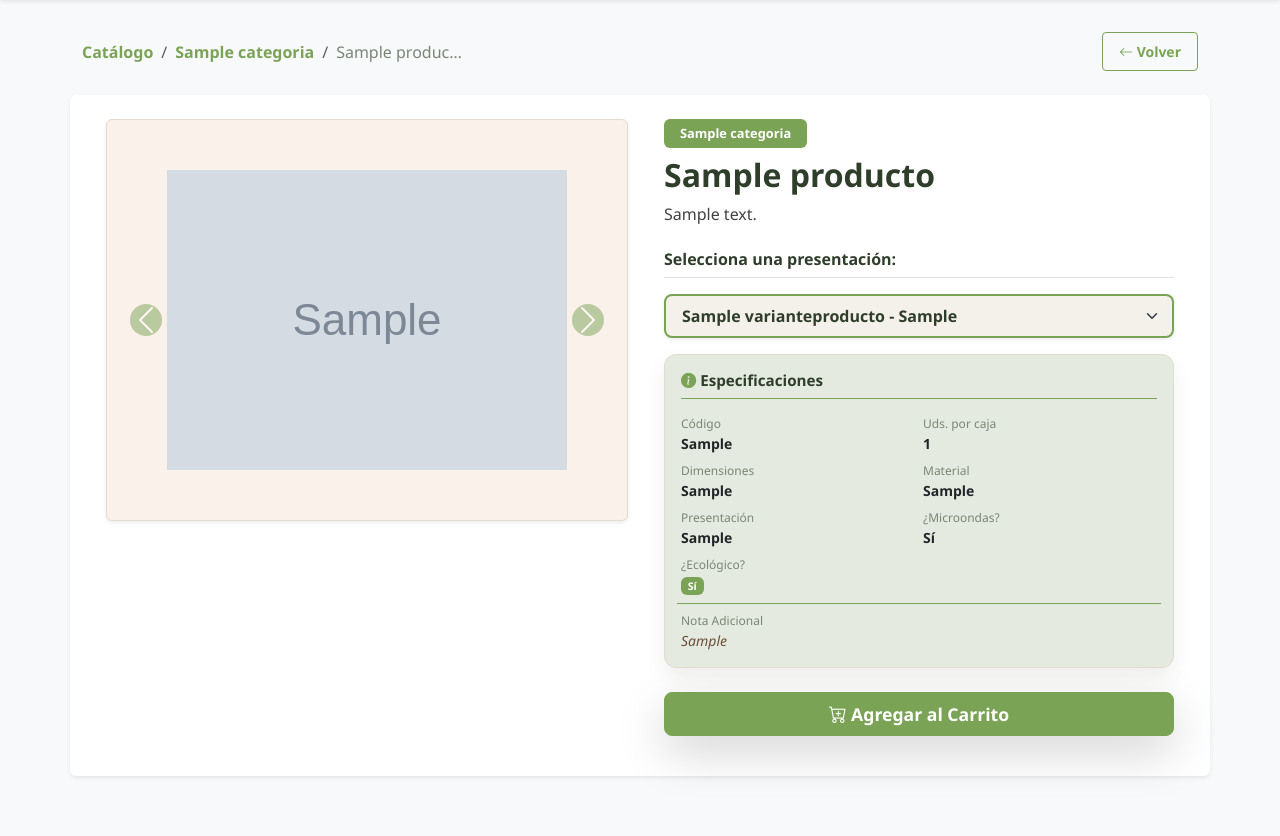
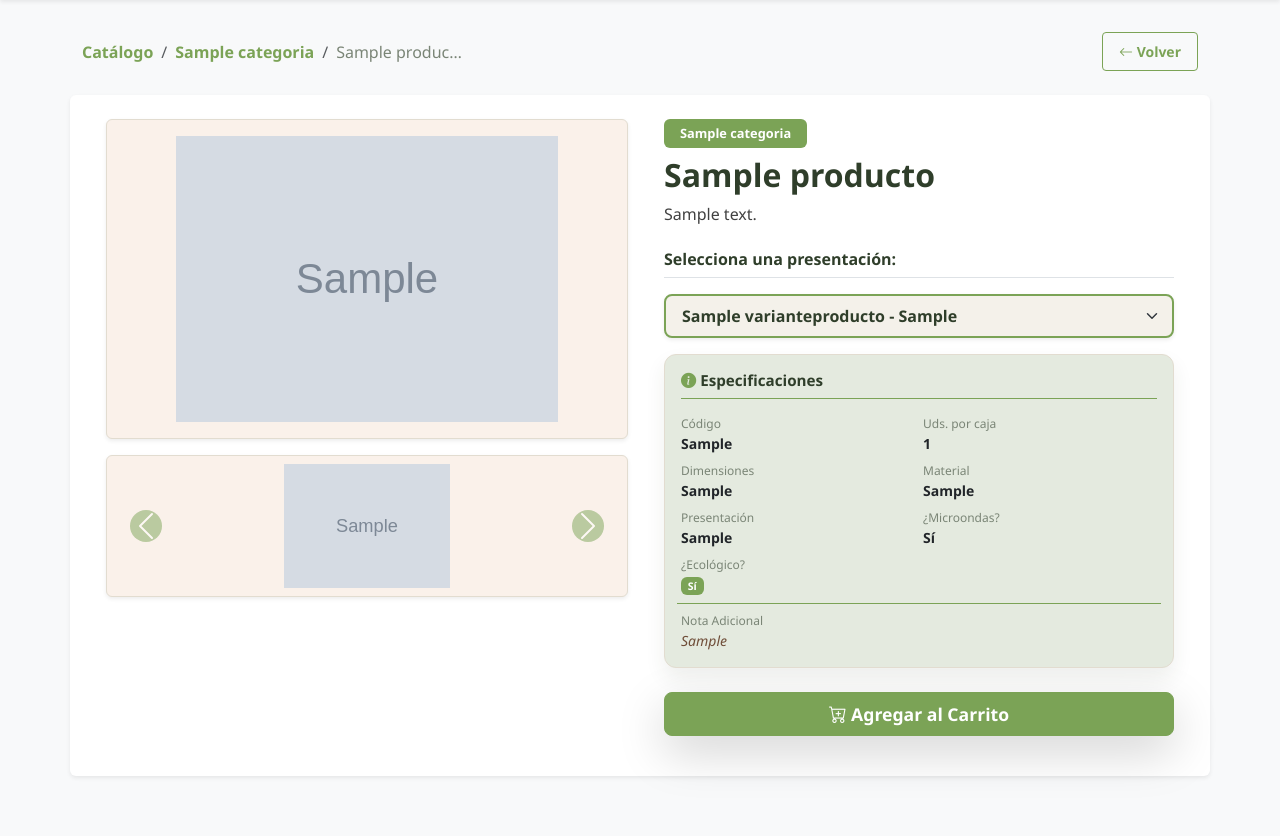
Before and after one commit to AnguitaMatias/hunarpack-b2b, a Django app: page /producto/1 in a window 1280 px wide. Shown: the part 85-921 px from the top of the page. Run offline with Django 5.2, Linux system fonts and the light colour scheme; tables that the repository leaves empty hold one stand-in row (values such as "Sample post"); grey boxes marked "Sample" are stand-in pictures.

Commit message:
Correción a comportamiento de las imagenes de los peroducto y sus variatnes

```diff
--- a/catalogo/templates/catalogo/auth/password_reset_done.html
+++ b/catalogo/templates/catalogo/auth/password_reset_done.html
@@ -4,7 +4,7 @@
 <div class="container d-flex justify-content-center align-items-center" style="min-height: 75vh;">
     <div class="card shadow-lg border-0 text-center" style="width: 100%; max-width: 500px;">
         <div class="card-body p-4 p-sm-5">
-            <div class="bg-success bg-opacity-10 rounded-circle d-inline-flex align-items-center justify-content-center mb-4" style="width: 90px; height: 90px;">
+            <div class="bg-light bg-opacity-10 rounded-circle d-inline-flex align-items-center justify-content-center mb-4" style="width: 90px; height: 90px;">
                 <i class="bi bi-envelope-check display-4" style="color: #7BA356;"></i>
             </div>
             <h3 class="fw-bold text-dark mb-3">Correo Enviado</h3>
--- a/catalogo/templates/catalogo/auth/password_reset_form.html
+++ b/catalogo/templates/catalogo/auth/password_reset_form.html
@@ -24,8 +24,6 @@
 
 <div class="container d-flex justify-content-center align-items-center" style="min-height: 75vh;">
     <div class="card shadow-lg border-0" style="width: 100%; max-width: 450px;">
-
-        <!-- Padding responsivo -->
         <div class="card-body p-4 p-sm-5">
 
             <!-- Cabecera -->
@@ -48,7 +46,6 @@
                     <div class="input-group">
                         <span class="input-group-text bg-light border-end-0"><i
                                 class="bi bi-envelope text-secondary"></i></span>
-                        <!-- El input debe llamarse 'email' porque es el campo que espera PasswordResetView -->
                         <input type="email" name="email" class="form-control bg-light border-start-0 ps-0"
                             placeholder="tu@empresa.cl" required autofocus>
                     </div>
--- a/catalogo/templates/catalogo/client/detalle_producto.html
+++ b/catalogo/templates/catalogo/client/detalle_producto.html
@@ -55,40 +55,38 @@
     <div class="row bg-white p-3 p-md-4 rounded shadow-sm border-0">
         {# === CARRUSEL DE IMAGENES === #}
         <div class="col-md-6 mb-4">
-            <div class="carousel slide rounded overflow-hidden shadow-sm" id="carruselProducto" data-bs-ride="false" style="background-color: #FAF1EA; border: 1px solid #E2DCD0;">
-                <div class="carousel-inner carousel-img-container">
-                    {% if producto.imagen %}
-                    <div class="carousel-item active h-100">
-                        <div class="d-flex w-100 h-100 align-items-center justify-content-center p-2">
-                            <img src="{{ producto.imagen.url }}" alt="{{ producto.nombre }}" class="d-block img-fluid" style="max-height: 100%; object-fit: contain;">
-                        </div>
-                    </div>
-                    {% else %}
-                    <div class="carousel-item active h-100">
-                        <div class="d-flex w-100 h-100 align-items-center justify-content-center">
-                            <i class="bi bi-box-seam display-1 text-secondary opacity-25"></i>
-                        </div>
-                    </div>
-                    {% endif %}
-
-                    {# === IMAGENES ADICIONALES DE LAS VARIANTES === #}
+            {# Imagen principal de la variante seleccionada #}
+            <div class="rounded overflow-hidden shadow-sm p-3 mb-3 d-flex align-items-center justify-content-center" style="height: 320px; background-color: #FAF1EA; border: 1px solid #E2DCD0;">
+                <img src="" alt="{{ producto.nombre }} - HunarPack" id="img-principal-variante" class="img-fluid d-none" style="max-height: 100%; object-fit: contain;">
+                <div id="icono-sin-imagen" class="d-none">
+                    <i class="bi bi-box-seam display-1 text-secondary opacity-25"></i>
+                </div>
+            </div>
+            {# Carrusel con todas las imágenes extras #}
+            <div class="carousel slide rounded overflow-hidden shadow-sm" id="carruselProducto" data-bs-ride="false"
+                style="background-color: #FAF1EA; border: 1px solid #E2DCD0;">
+                <div class="carousel-inner" style="height: 140px;">
+                    {% with first_slide=True %}
                     {% for variante in variantes %}
                         {% for img in variante.imagenes_extra.all %}
-                        <div class="carousel-item h-100">
+                        <div class="carousel-item h-100 {% if forloop.parentloop.first and forloop.first %}active{% endif %}">
                             <div class="d-flex w-100 h-100 align-items-center justify-content-center p-2">
-                                <img src="{{ img.imagen.url }}" alt="Imagen extra" class="d-block img-fluid" style="max-height: 100%; object-fit: contain;">
+                                <img src="{{ img.imagen.url }}" alt="{{ producto.nombre }} - HunarPack" class="d-block img-fluid"
+                                    style="max-height: 100%; object-fit: contain;">
                             </div>
                         </div>
                         {% endfor %}
-                    {% endfor%}
+                    {% endfor %}
+                    {% endwith %}
                 </div>
 
-                {# Controles para el carrusel Movil #}
                 <button type="button" class="carousel-control-prev" data-bs-target="#carruselProducto" data-bs-slide="prev">
-                    <span class="carousel-control-prev-icon rounded-circle" aria-hidden="true" style="background-color: #7BA356; padding: 1rem;"></span>
+                    <span class="carousel-control-prev-icon rounded-circle" aria-hidden="true"
+                        style="background-color: #7BA356; width: 2rem; height: 2rem;"></span>
                 </button>
                 <button type="button" class="carousel-control-next" data-bs-target="#carruselProducto" data-bs-slide="next">
-                    <span class="carousel-control-next-icon rounded-circle" aria-hidden="true" style="background-color: #7BA356; padding: 1rem;"></span>
+                    <span class="carousel-control-next-icon rounded-circle" aria-hidden="true"
+                        style="background-color: #7BA356; width: 2rem; height: 2rem;"></span>
                 </button>
             </div>
         </div>
@@ -111,7 +109,9 @@
                 <div class="mb-3">
                     <select id="selector-variante" class="form-select form-select-lg mb-3 fw-bold shadow-sm fs-6" style="border: 2px solid #7BA356; color: #2F3E2A; background-color: #F4F1EA;">
                         {% for variante in variantes %}
-                        <option value="{{ variante.id }}" data-codigo="{{ variante.codigo }}"
+                        <option value="{{ variante.id }}"
+                            data-imagen="{% if variante.imagen_principal %}{{variante.imagen_principal.url}}{% elif producto.imagen %}{{ producto.imagen.url }}{% endif %}"
+                            data-codigo="{{ variante.codigo }}"
                             data-unidades="{{ variante.unidades_por_caja }}"
                             data-dimensiones="{{ variante.dimensiones|default:'No especificadas' }}"
                             data-material="{{ variante.material|default:'No especificado' }}"
@@ -121,7 +121,8 @@
                             data-nota="{{ variante.nota|default:'Sin notas adicionales' }}"
                             data-stock="{{ variante.stock_actual }}" {% if variante.stock_actual <= 0 %}disabled{% endif %}>
                             {{ variante.nombre_variante }} - {{ variante.codigo }}
-                            {% if variante.stock_actual <= 0 %}Agotado{% endif %} </option>
+                            {% if variante.stock_actual <= 0 %}Agotado{% endif %}
+                        </option>
                         {% endfor %}
                     </select>
                 </div>
@@ -183,6 +184,32 @@
     document.addEventListener('DOMContentLoaded', function() {
         const selector = document.getElementById('selector-variante');
         const btnAgregar = document.getElementById('btn-agregar-detalle');
+        const imgPrincipal = document.getElementById('img-principal-variante');
+        const iconoSinImagen = document.getElementById('icono-sin-imagen');
+        const carruselEl = document.getElementById('carruselProducto');
+
+        if (carruselEl) {
+            const slides = carruselEl.querySelectorAll('.carousel-item');
+            if (slides.length > 0 && !carruselEl.querySelector('.carousel-item.active')) {
+                slides[0].classList.add('active');
+            } else if (slides.length === 0) {
+                carruselEl.classList.add('d-none');
+            }
+        }
+
+        function actualizarImagenPrincipal(imagenUrl) {
+            if (!imgPrincipal || !iconoSinImagen) return;
+
+            if (imagenUrl) {
+                imgPrincipal.src = imagenUrl;
+                imgPrincipal.classList.remove('d-none');
+                iconoSinImagen.classList.add('d-none');
+            } else {
+                imgPrincipal.src = '';
+                imgPrincipal.classList.add('d-none');
+                iconoSinImagen.classList.remove('d-none');
+            }
+        }
 
         function actualizarSpecs() {
             const opcion = selector.options[selector.selectedIndex];
@@ -196,6 +223,8 @@
             document.getElementById('spec-microondas').innerText = opcion.dataset.microondas;
             document.getElementById('spec-ecologico').innerText = opcion.dataset.ecologico;
             document.getElementById('spec-nota').innerText = opcion.dataset.nota;
+
+            actualizarImagenPrincipal(opcion.dataset.imagen);
 
             if (opcion.dataset.stock <= 0) {
                 btnAgregar.disabled = true;
--- a/core/settings.py
+++ b/core/settings.py
@@ -31,7 +31,7 @@ ALLOWED_HOSTS = [
 # Dominios de confianza para CSRF (los formularios)
 CSRF_TRUSTED_ORIGINS = [
     'https://hunarpack.cl',
-    'https://www.hunarpack.cl'
+    'https://www.hunarpack.cl',
     'https://*.onrender.com',
 ]
 
```
Also changed, not shown: catalogo/templates/catalogo/auth/password_reset_confirm.html (+7 -7 lines).
